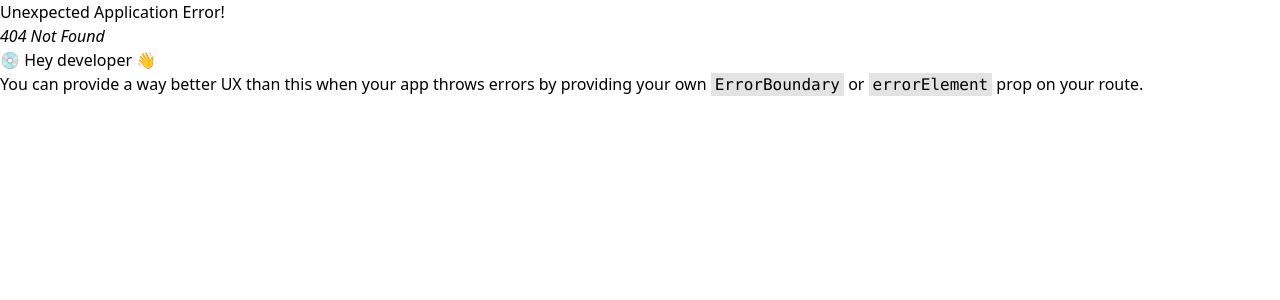
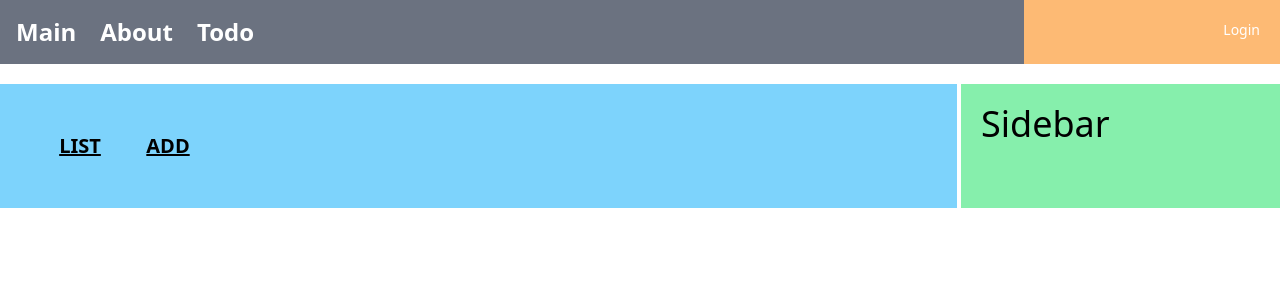
Before and after one commit to seminify/mall, a React (Create React App) app in the folder app/: page /todo in a window 1280 px wide. Before the commit this address had no page. Shown: the top 300 px of the page. Built offline with nearby package versions, Linux system fonts and the light colour scheme.

Commit message:
하위 경로의 설정과 <Outlet>

```diff
--- a/app/src/components/menus/BasicMenu.js
+++ b/app/src/components/menus/BasicMenu.js
@@ -13,6 +13,9 @@ const BasicMenu = () => (
         <li className='pr-6 text-2xl'>
           <Link to='/about'>About</Link>
         </li>
+        <li className='pr-6 text-2xl'>
+          <Link to='/todo'>Todo</Link>
+        </li>
       </ul>
     </div>
     <div className='flex w-1/5 justify-end bg-orange-300 p-4 font-medium'>
--- /dev/null
+++ b/app/src/pages/todo/IndexPage.js
@@ -0,0 +1,20 @@
+import BasicLayout from 'layouts/BasicLayout';
+import { Outlet } from 'react-router-dom';
+
+const IndexPage = () => (
+  <BasicLayout>
+    <div className='m-2 flex w-full p-2'>
+      <div className='m-1 w-20 p-2 text-center text-xl font-extrabold underline'>
+        LIST
+      </div>
+      <div className='m-1 w-20 p-2 text-center text-xl font-extrabold underline'>
+        ADD
+      </div>
+    </div>
+    <div className='flex w-full flex-wrap'>
+      <Outlet />
+    </div>
+  </BasicLayout>
+);
+
+export default IndexPage;
--- a/app/src/router/root.js
+++ b/app/src/router/root.js
@@ -4,6 +4,7 @@ import { createBrowserRouter } from 'react-router-dom';
 const Loading = <div>Loading....</div>;
 const Main = lazy(() => import('pages/MainPage'));
 const About = lazy(() => import('pages/AboutPage'));
+const TodoIndex = lazy(() => import('pages/todo/IndexPage'));
 
 export default createBrowserRouter([
   {
@@ -22,4 +23,12 @@ export default createBrowserRouter([
       </Suspense>
     ),
   },
+  {
+    path: 'todo',
+    element: (
+      <Suspense fallback={Loading}>
+        <TodoIndex />
+      </Suspense>
+    ),
+  },
 ]);
```
